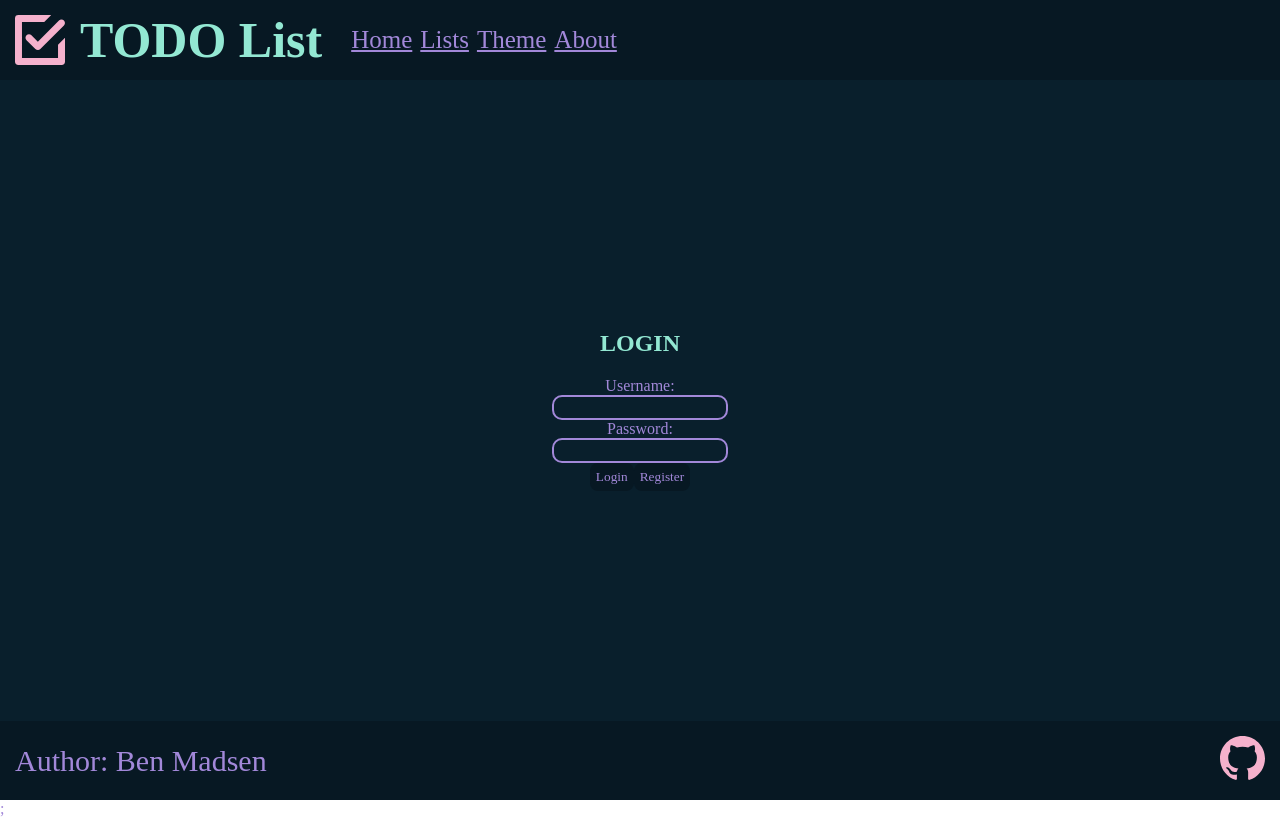
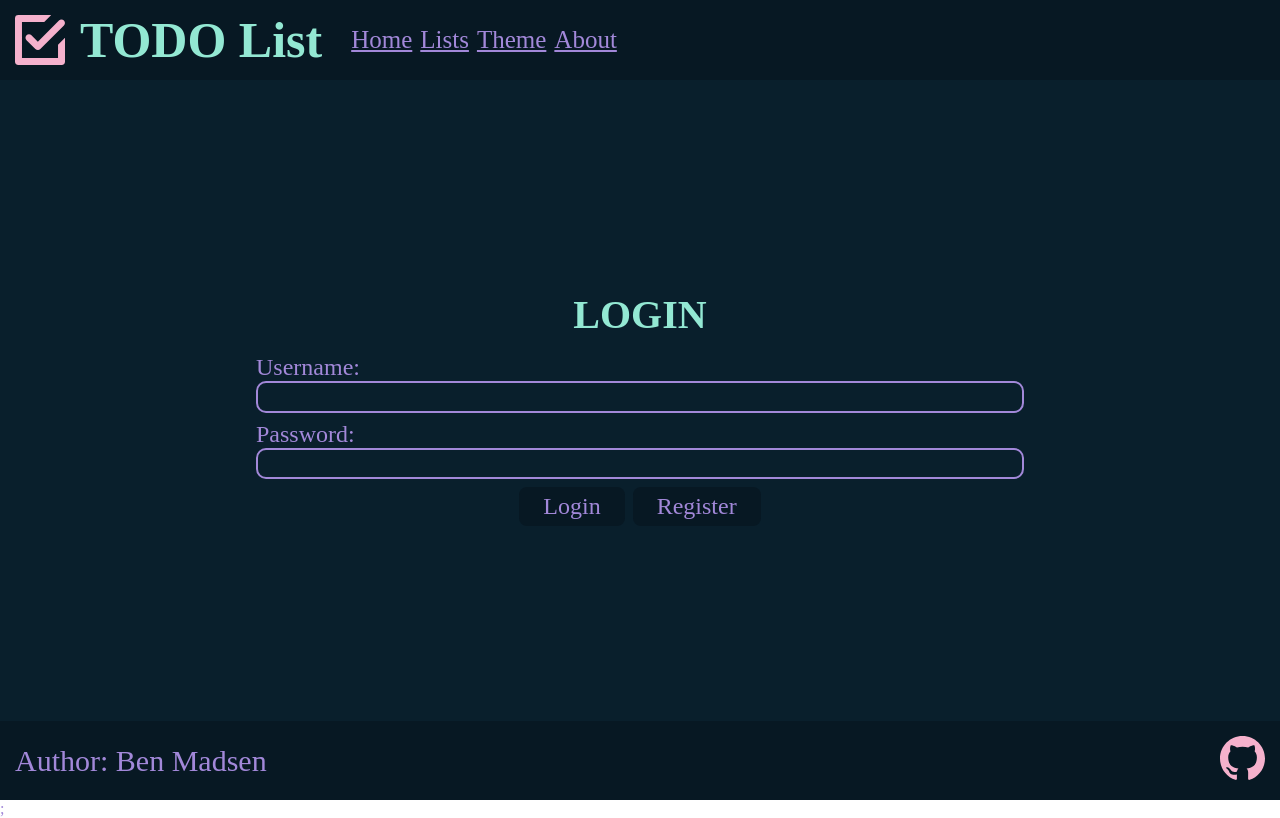
Before and after one commit to TRHeliad/startup, a React (Vite) app: page / in a window 1280 px wide. Built offline with nearby package versions, Linux system fonts and the light colour scheme.

Commit message:
fix: login functionality and style

```diff
--- a/src/app.jsx
+++ b/src/app.jsx
@@ -1,7 +1,7 @@
 import React from 'react';
 import GithubIcon from "./GithubIcon.jsx"
 import CheckedBox from './CheckedBox.jsx';
-import './styles/app.css';
+import './app.css';
 
 import { BrowserRouter, NavLink, Route, Routes } from 'react-router-dom';
 import { Login } from './login/login';
@@ -43,8 +43,11 @@ export default function App() {
 							userName={userName}
 							authState={authState}
 							onAuthChange={(userName, authState) => {
-							setAuthState(authState);
-							setUserName(userName);
+								setAuthState(authState);
+								if (authState === AuthState.Unauthenticated)
+									setUserName('');
+								else
+									setUserName(userName);
 							}}
 						/>
 					}
--- a/src/login/authenticated.jsx
+++ b/src/login/authenticated.jsx
@@ -14,7 +14,7 @@ export function Authenticated(props) {
 	return (
 		<div className="welcome-container">
 			<h2>WELCOME</h2>
-			<h3 className="username">OnlyTwentyCharacters</h3>
+			<h3 className="username">{props.userName}</h3>
 			<div className="button-container">
 				<button onClick={() => navigate('/lists')} id="listsButton">Lists</button>
 				<button onClick={() => logout()} id="logoutButton">Logout</button>
--- a/styles/login.css
+++ b/src/login/login.css
@@ -6,8 +6,7 @@ main {
 }
 
 div.login-container {
-	visibility: hidden;
-	flex: 0 0;
+	flex: 0.2 0;
 	display: flex;
 	flex-direction: column;
 	justify-content: center;
@@ -15,11 +14,6 @@ div.login-container {
 	width: 60%;
 	height: 0%;
 	font-size: 3vmin;
-}
-
-div.login-container.show {
-	visibility: visible;
-	flex: 0.2 0;
 }
 
 div.login-container h2 {
@@ -34,6 +28,11 @@ div.login-container div.input {
 	margin-bottom: 1vmin;
 }
 
+div.input div {
+	display: flex;
+	flex-direction: row;
+}
+
 div.login-container input {
 	height: 70%;
 	width: 100%;
@@ -43,11 +42,11 @@ div.login-container input {
 
 div.login-container label {
 	width: 30%;
+	text-align: left;
 }
 
 div.welcome-container {
-	visibility: hidden;
-	flex: 0 0;
+	flex: 1 0;
 	display: flex;
 	flex-direction: column;
 	justify-content: center;
@@ -55,11 +54,6 @@ div.welcome-container {
 	height: 0%;
 	width: 60%;
 	font-size: 3vmin;
-}
-
-div.welcome-container.show {
-	visibility: visible;
-	flex: 1 0;
 }
 
 div.welcome-container h2 {
@@ -75,4 +69,5 @@ div button {
 	flex: 0 5vmin;
 	font-size: 3vmin;
 	padding: 0.75vmin 3vmin;
+	margin: 0 0.5vmin;
 }
--- a/src/login/login.jsx
+++ b/src/login/login.jsx
@@ -4,10 +4,11 @@ import { Unauthenticated } from './unauthenticated';
 import { Authenticated } from './authenticated';
 import { AuthState } from './authState';
 
+import './login.css';
+
 export function Login({ userName, authState, onAuthChange }) {
   return (
     <main>
-      <div>
         {authState === AuthState.Authenticated && (
           <Authenticated userName={userName} onLogout={() => onAuthChange(userName, AuthState.Unauthenticated)} />
         )}
@@ -19,7 +20,6 @@ export function Login({ userName, authState, onAuthChange }) {
             }}
           />
         )}
-      </div>
     </main>
   );
 }
--- a/src/login/unauthenticated.jsx
+++ b/src/login/unauthenticated.jsx
@@ -28,7 +28,7 @@ export function Unauthenticated(props) {
 
 		if (response.ok) {
 			localStorage.setItem("userName", username);
-			props.onLogin(userName);
+			props.onLogin(username);
 			navigate('/lists')
 		} else {
 			// error display
--- a/vite.config.js
+++ b/vite.config.js
@@ -3,9 +3,9 @@ import { defineConfig } from 'vite';
 export default defineConfig({
   server: {
     proxy: {
-      '/api': 'http://localhost:3000',
+      '/api': 'http://localhost:4000',
       '/ws': {
-        target: 'ws://localhost:3000',
+        target: 'ws://localhost:4000',
         ws: true,
       },
     },
```
Also changed, not shown: src/app.css (renamed from src/styles/app.css).
